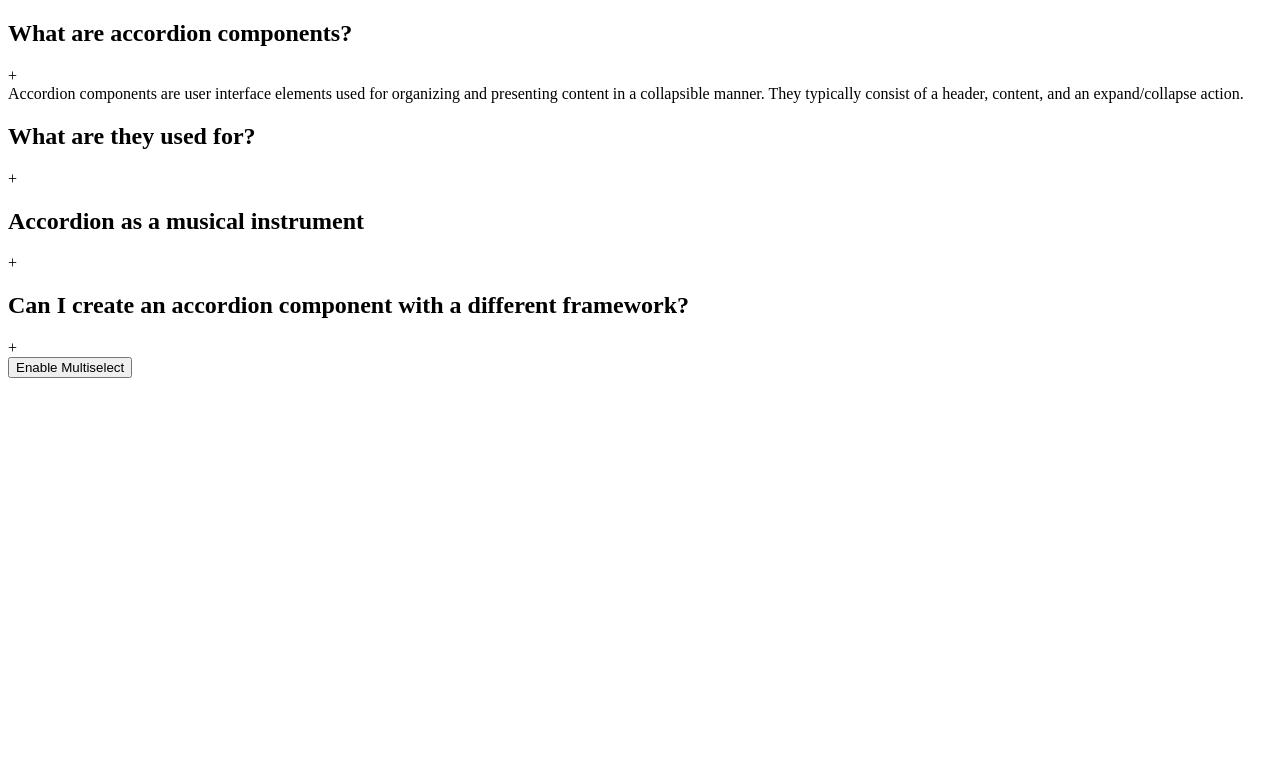
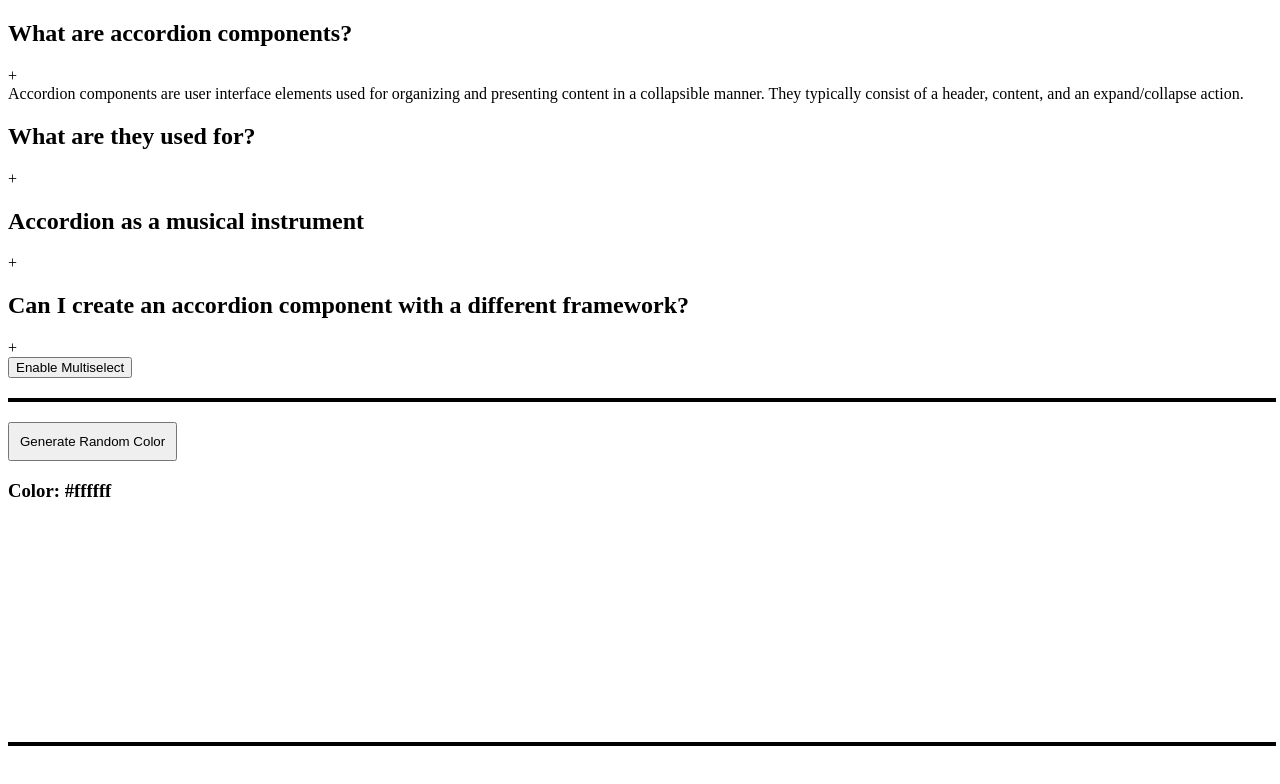
Before and after one commit to farhad1217/React-Practise, a React (Vite) app in the folder practising react/: page / in a window 1280 px wide. Shown: the top 784 px of the page. Built offline with nearby package versions, Linux system fonts and the light colour scheme.

Commit message:
Random color generator component added

```diff
--- a/practising react/src/App.jsx
+++ b/practising react/src/App.jsx
@@ -1,10 +1,14 @@
 import Accordian from "./component/accordian/index"
+import RandomColor from "./component/colorGenerator/index"
 
 function App() {
 
   return (
     <>
       <Accordian />
+      <div style={{ border: '2px solid black', width: '100%', marginTop:"20px", marginBottom: "20px" }} />
+      <RandomColor />
+      <div style={{ border: '2px solid black', width: '100%', marginTop:"20px", marginBottom: "20px" }} />
     </>
   )
 }
--- /dev/null
+++ b/practising react/src/component/colorGenerator/index.jsx
@@ -0,0 +1,18 @@
+import { useState } from "react"
+
+export default function RandomColor(){
+    const [color, setColor] = useState("#ffffff")
+    function generateRandomColor(){
+        const hex = ['0', '1', '2', '3', '4', '5', '6', '7', '8', '9', 'a', 'b', 'c', 'd', 'e', 'f']
+        let hexColor = "#"
+        for(let i = 0; i < 6 ; i++)
+            hexColor +=  hex[Math.floor(Math.random() * hex.length)];
+        setColor(hexColor)
+    }
+    return (
+        <div style={ {width:"100vw", height:"300px", background: color} }>
+            <button style={{padding:"10px"}} onClick={generateRandomColor}>Generate Random Color</button>
+            <h3>Color: {color}</h3>
+        </div>
+    )
+}
```
